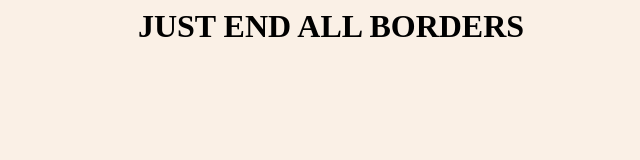
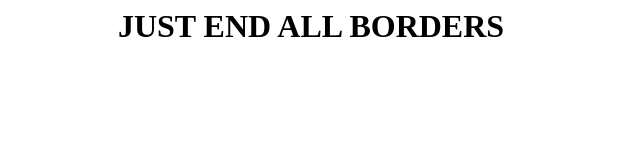
Before and after one commit to narratormusic/amessagetoallhumans, a plain HTML site: page index.html in a window 1280 px wide. Shown: the whole page, without its empty margins (329-969 px from the left). Drawn offline with Linux system fonts and the light colour scheme.

Commit message:
Update index.html

```diff
--- a/index.html
+++ b/index.html
@@ -1,12 +1,8 @@
 <head>
 <style>
-body {
-  background-color: linen;
-}
 
 h1 {
   text-align: center;
-  margin-left: 40px;
 }
 </style>
 </head>
```
